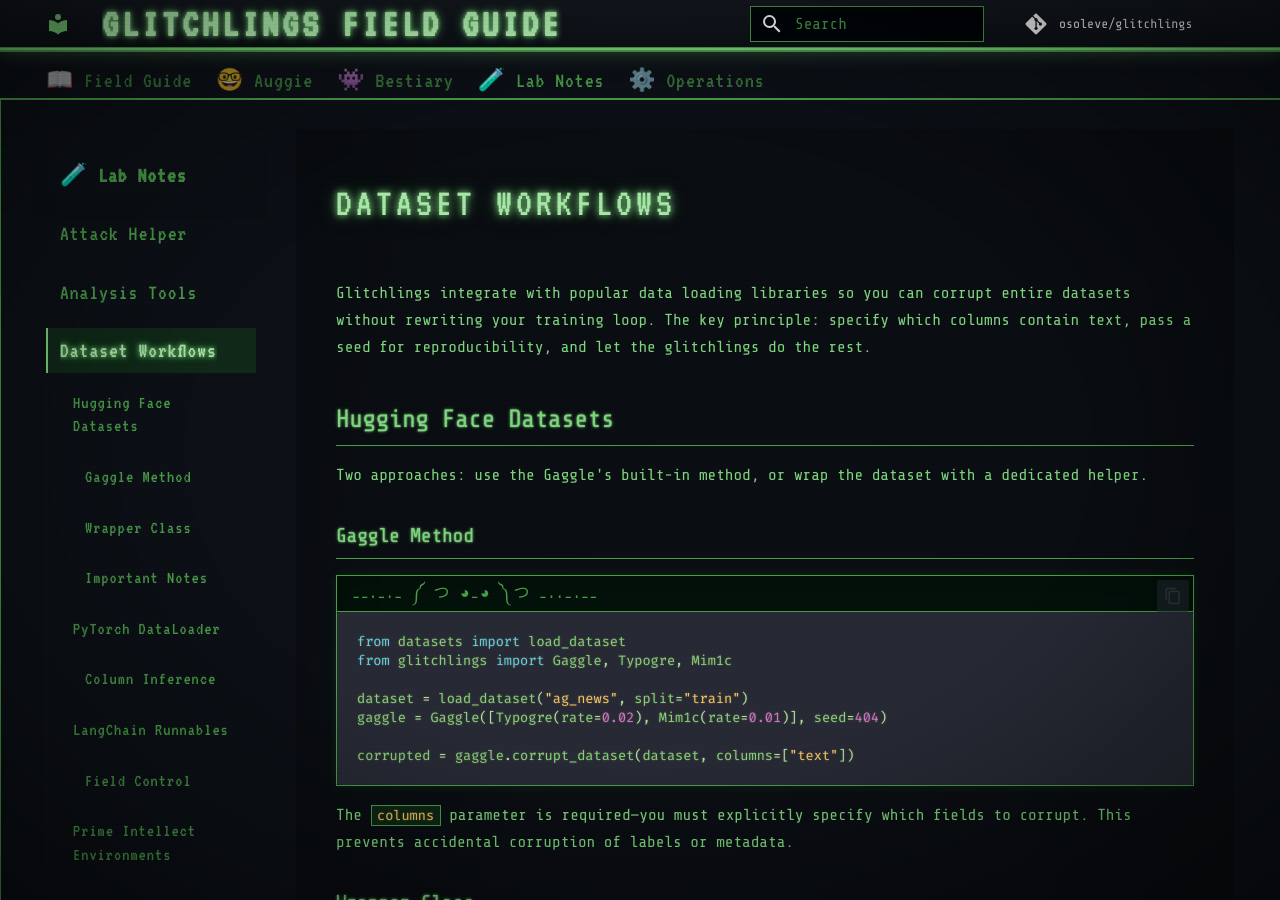
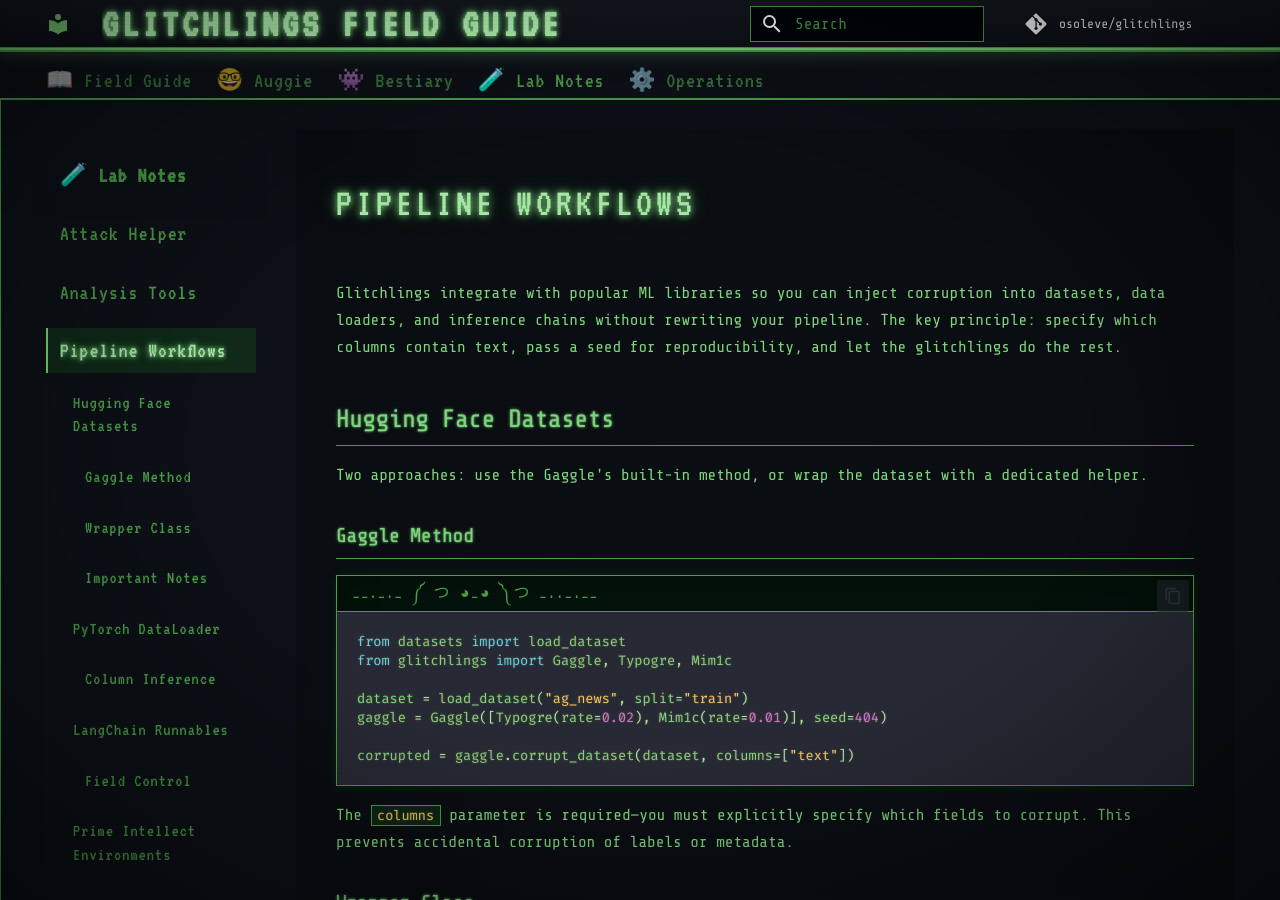
Before and after one commit to osoleve/glitchlings, an MkDocs documentation site: the page built from docs/pipeline-workflows.md, in a window 1280 px wide and 900 px high. Built offline with MkDocs 1.6.1 and Material for MkDocs 9.7.7, drawn with Linux system fonts in a browser that asks for light colours; comment, search, counter and statistics services are not loaded.

Commit message:
Rename datasets.md to pipeline-workflows.md
The page covers more than just datasets (LangChain, Prime, etc.), so
the name now reflects that it's about integrating glitchlings into
various ML pipelines.

```diff
--- a/docs/datasets.md
+++ b/docs/pipeline-workflows.md
@@ -1,6 +1,6 @@
-# Dataset Workflows
+# Pipeline Workflows
 
-Glitchlings integrate with popular data loading libraries so you can corrupt entire datasets without rewriting your training loop. The key principle: specify which columns contain text, pass a seed for reproducibility, and let the glitchlings do the rest.
+Glitchlings integrate with popular ML libraries so you can inject corruption into datasets, data loaders, and inference chains without rewriting your pipeline. The key principle: specify which columns contain text, pass a seed for reproducibility, and let the glitchlings do the rest.
 
 ## Hugging Face Datasets
 
--- a/mkdocs.yml
+++ b/mkdocs.yml
@@ -54,7 +54,7 @@ nav:
   - '🧪 Lab Notes':
       - 'Attack Helper': attack.md
       - 'Analysis Tools': analysis-tools.md
-      - 'Dataset Workflows': datasets.md
+      - 'Pipeline Workflows': pipeline-workflows.md
       - 'Determinism Protocols': determinism.md
       - 'Integrations & DLC': integrations.md
       - 'Spec: Hokey Linguistics': hokey_design_spec.md
```
Also changed, not shown: docs/index.md (+1 -1 lines).
